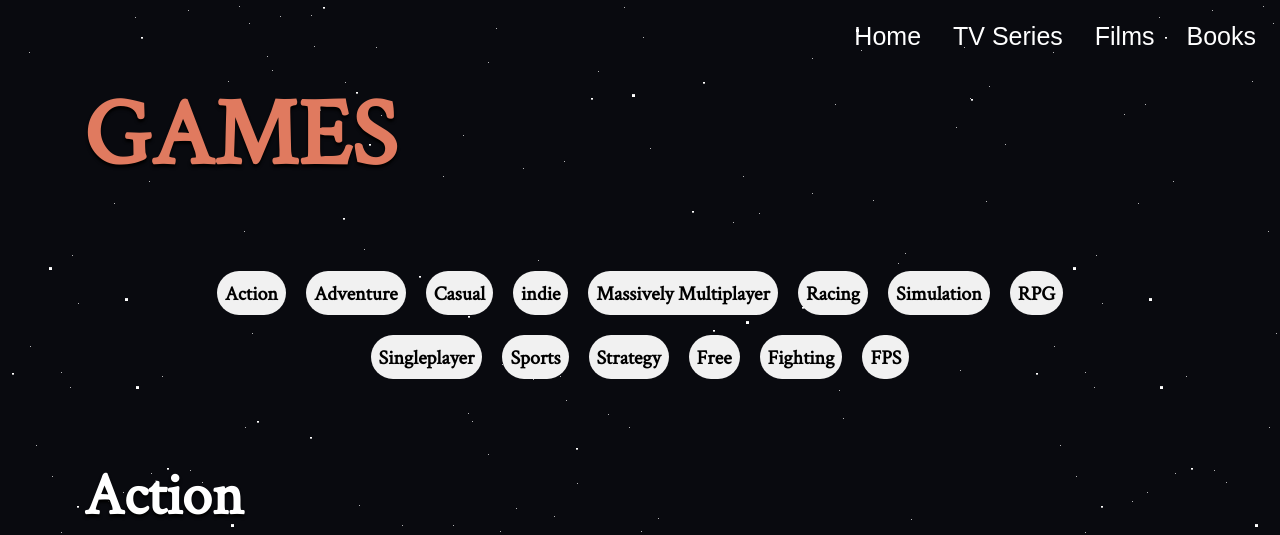
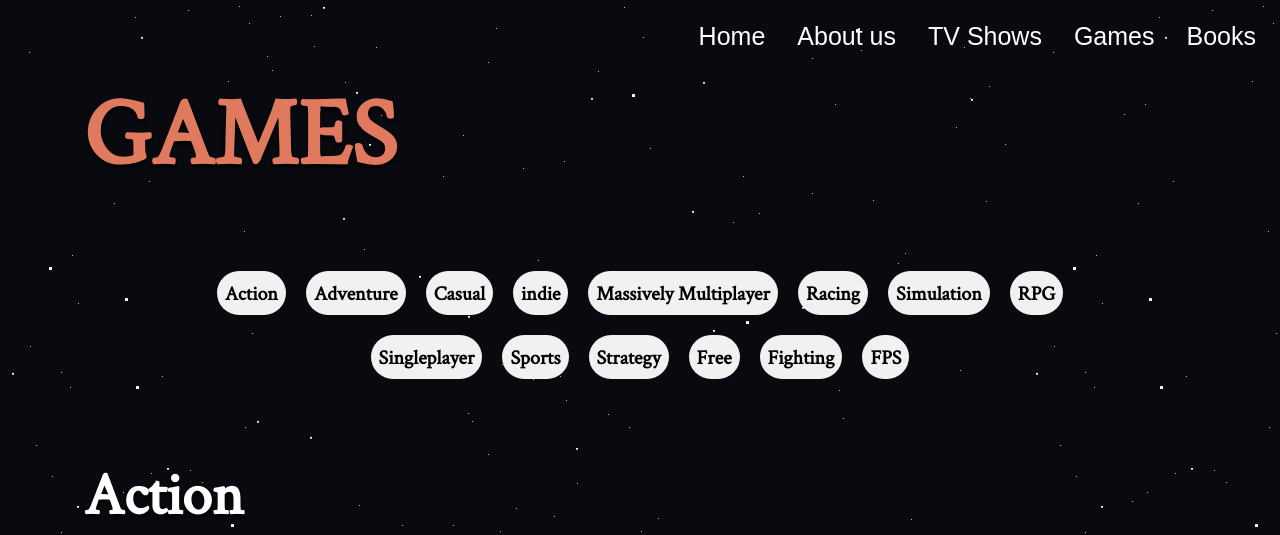
Before and after one commit to eiribarev18/generala-approves, a plain HTML site: page HTML/games.html in a window 1280 px wide. Shown: the top 535 px of the page. Drawn offline with Linux system fonts and the light colour scheme.

Commit message:
Changing and adding About us.

```diff
--- a/HTML/games.html
+++ b/HTML/games.html
@@ -10,8 +10,9 @@
 	<ul>
 
 		<li><a href="books.html">Books</a></li>
-		<li><a href="films.html">Films</a></li>
-		<li><a href="tv-shows.html">TV Series</a></li>
+		<li><a href="games.html">Games</a></li>
+		<li><a href="tvseries.html">TV Shows</a></li>
+		<li><a href="about.html">About us</a></li>
 		<li><a href="index.html">Home</a></li>
 	</ul>
 
```
